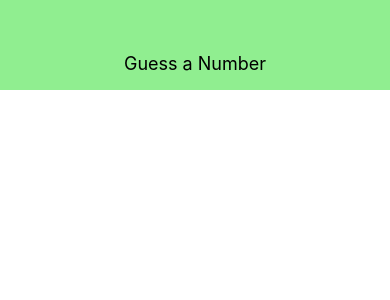
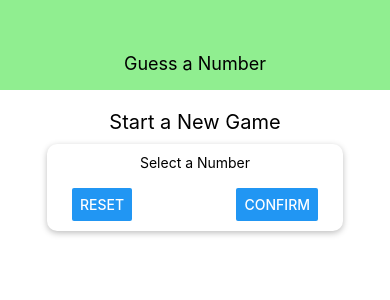
Before and after one commit to safiyc/Guess-The-Number-React-Native, a React Native app: screen / in a window 390 px wide. Shown: the top 300 px of the page. Built offline with nearby package versions, Linux system fonts and the light colour scheme.

Commit message:
Create StartGameScreen component

```diff
--- a/App.js
+++ b/App.js
@@ -3,11 +3,13 @@ import React from 'react';
 import { StyleSheet, View } from 'react-native';
 
 import Header from './components/Header';
+import StartGameScreen from './components/screens/StartGameScreen';
 
 export default function App() {
   return (
     <View style={styles.screen}>
       <Header title={'Guess a Number'} />
+      <StartGameScreen />
     </View>
   );
 }
--- a/components/screens/StartGameScreen.js
+++ b/components/screens/StartGameScreen.js
@@ -0,0 +1,51 @@
+import React from 'react';
+import { StyleSheet, View, Text, TextInput, Button } from 'react-native';
+
+const StartGameScreen = props => {
+  return (
+    <View style={styles.screen}>
+      <Text style={styles.title}>Start a New Game</Text>
+      <View style={styles.inputContainer}>
+        <Text>Select a Number</Text>
+        <TextInput />
+        <View style={styles.buttonContainer}>
+          <Button title={'Reset'} onPress={() => { }} />
+          <Button title={'Confirm'} onPress={() => { }} />
+        </View>
+      </View>
+    </View>
+  );
+};
+
+const styles = StyleSheet.create({
+  screen: {
+    flex: 1,
+    padding: 10,
+    alignItems: 'center'
+  },
+  title: {
+    fontSize: 20,
+    marginVertical: 10
+  },
+  inputContainer: {
+    width: 300,
+    maxWidth: '80%',
+    alignItems: 'center',
+    shadowColor: 'black',
+    shadowOffset: { width: 0, height: 2 },
+    shadowOpacity: 0.26,
+    shadowRadius: 6,
+    backgroundColor: 'white',
+    elevation: 5,
+    padding: 10,
+    borderRadius: 10
+  },
+  buttonContainer: {
+    flexDirection: 'row',
+    width: '100%',
+    justifyContent: 'space-between',
+    paddingHorizontal: 15
+  }
+});
+
+export default StartGameScreen;
```
Also changed, not shown: 1 other file (tests, documents, lock files or other folders).
